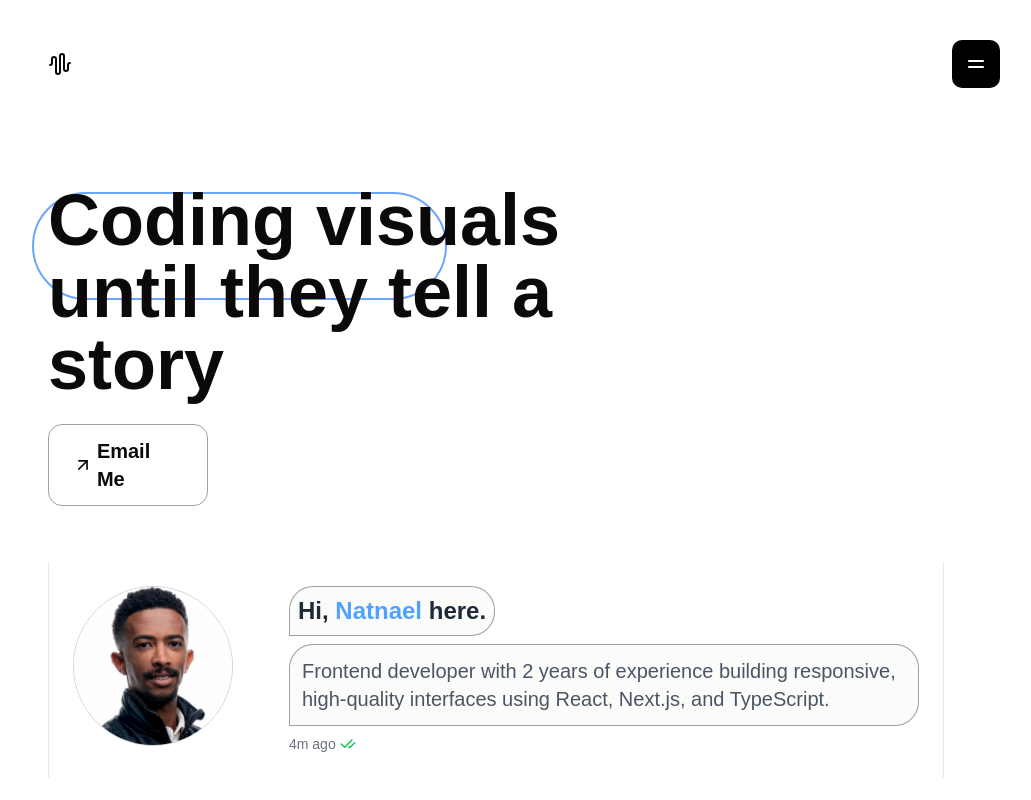
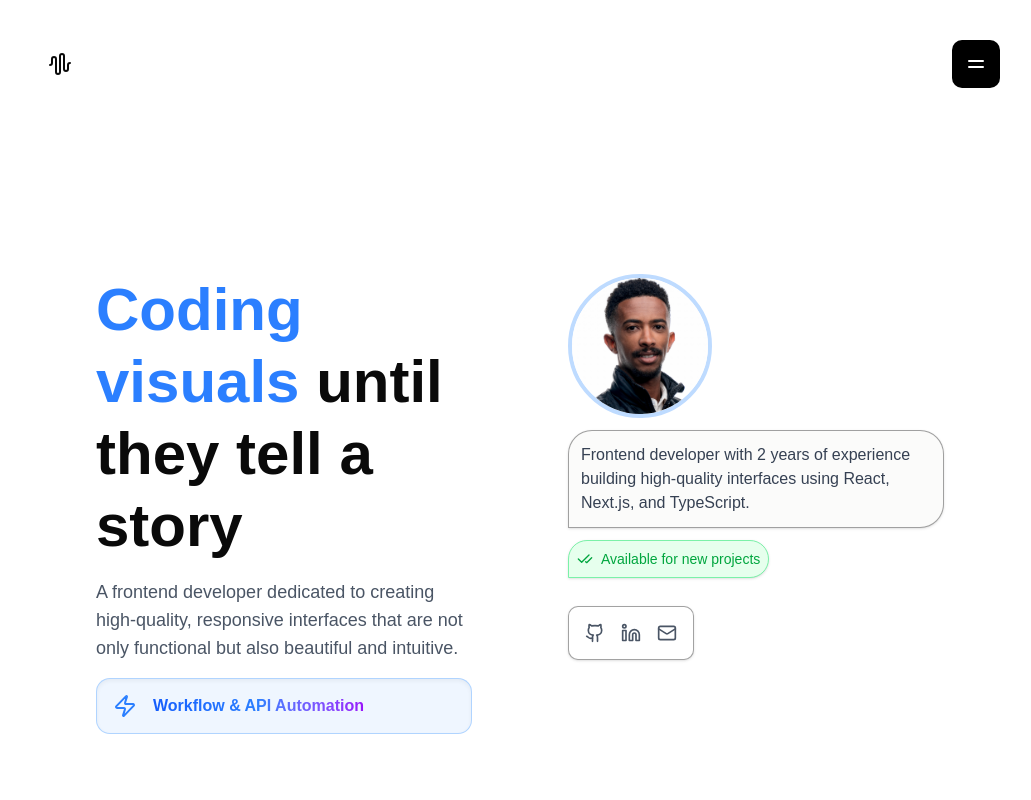
Before and after one commit to NatnaelDemelash/Nat.dev, a Next.js app: page / in a window 1280 px wide. Shown: the top 800 px of the page, without its empty margins (120-1151 px from the left). Built offline with nearby package versions, Linux system fonts and the light colour scheme; a web font is replaced by a local one.

Commit message:
refactor(hero): redesign hero section with two-column layout and chat-style profile

```diff
--- /dev/null
+++ b/components/RotatingText.tsx
@@ -0,0 +1,71 @@
+'use client';
+
+import React, { useState, useEffect } from 'react';
+import {
+  Code,
+  Zap,
+  BrainCircuit,
+  LayoutPanelLeft,
+  ServerCog,
+} from 'lucide-react';
+
+const ROTATING_CONTENT = [
+  {
+    icon: <Code size={24} className="text-blue-500" />,
+    text: 'Full-Stack Development',
+  },
+  {
+    icon: <Zap size={24} className="text-blue-500" />,
+    text: 'Workflow & API Automation',
+  },
+  {
+    icon: <BrainCircuit size={24} className="text-blue-500" />,
+    text: 'AI-Powered Integrations',
+  },
+  {
+    icon: <LayoutPanelLeft size={24} className="text-blue-500" />,
+    text: 'Responsive UI/UX Design',
+  },
+  {
+    icon: <ServerCog size={24} className="text-blue-500" />,
+    text: 'Backend Development',
+  },
+];
+
+const RotatingText = () => {
+  const [currentIndex, setCurrentIndex] = useState(0);
+
+  useEffect(() => {
+    const interval = setInterval(() => {
+      setCurrentIndex((prev) => (prev + 1) % ROTATING_CONTENT.length);
+    }, 4000);
+    return () => clearInterval(interval);
+  }, []);
+
+  return (
+    <div className="relative flex h-12 md:h-14 w-full max-w-md items-center justify-center overflow-hidden rounded-xl border border-blue-400/40 bg-blue-50 px-5 md:px-6 py-3 shadow-inner">
+      {ROTATING_CONTENT.map((item, index) => (
+        <div
+          key={index}
+          className={`absolute flex w-full items-center gap-3 md:gap-4 transition-all duration-700 ease-in-out ${
+            index === currentIndex
+              ? 'translate-y-0 opacity-100'
+              : 'translate-y-full opacity-0'
+          }`}
+        >
+          {/* Icon */}
+          <div className="ml-4 flex-shrink-0 transition-transform duration-300 hover:scale-110">
+            {item.icon}
+          </div>
+
+          {/* Gradient Text */}
+          <span className="bg-gradient-to-r from-blue-600 via-blue-500 to-purple-600 bg-clip-text text-left text-sm md:text-base font-semibold text-transparent">
+            {item.text}
+          </span>
+        </div>
+      ))}
+    </div>
+  );
+};
+
+export default RotatingText;
--- a/sections/Hero.tsx
+++ b/sections/Hero.tsx
@@ -1,58 +1,72 @@
-import { ArrowUpRight, Check, CheckCheck } from 'lucide-react';
+'use client';
+
+import { CheckCheck } from 'lucide-react';
 import Image from 'next/image';
-
 import profile from '@/public/profile.png';
 import { SocialLinks } from '@/components/SocialLinks';
+import RotatingText from '@/components/RotatingText';
 
 export default function Hero() {
   return (
-    <section className="h-screen mt-20 flex flex-col space-y-6" id="#hero">
-      <div className="relative">
-        <h1 className="text-4xl md:text-6xl lg:text-7xl font-semibold max-w-2xl relative z-10">
-          Coding visuals until they tell a story
-        </h1>
-        <div className="hidden md:block absolute -left-4 top-2 w-[44%] h-[50%]  border-2 border-blue-500 rounded-full opacity-70 transform  z-0" />
-      </div>
-      {/* link */}
-      <a
-        href="mailto:natnael.dev101@gmail.com"
-        className="w-[160px] flex items-center gap-x-1 border border-[#4040407c]  rounded-xl px-6 py-3 hover:bg-blue-50 transition-colors"
-      >
-        <ArrowUpRight size={20} />
-        <span className="text-xl font-semibold cursor-pointer">Email Me</span>
-      </a>
+    <section
+      className="min-h-screen flex flex-col justify-center px-4 md:px-8 lg:px-12 py-4"
+      id="hero"
+    >
+      <div className="flex flex-col lg:flex-row items-start justify-between gap-10 lg:gap-24">
+        {/* Left Column */}
+        <div className="flex-1 max-w-2xl text-center lg:text-left space-y-4">
+          <h1 className="text-6xl font-bold leading-[1.1] md:leading-[1.15] lg:leading-[1.2]">
+            <span className="text-blue-500">Coding visuals</span> until they
+            tell a story
+          </h1>
+          <p className="text-base md:text-lg text-gray-600 max-w-md mx-auto lg:mx-0">
+            A frontend developer dedicated to creating high-quality, responsive
+            interfaces that are not only functional but also beautiful and
+            intuitive.
+          </p>
 
-      {/* Profile Card with Avatar */}
-      <div className="max-w-4xl p-6 border-x border-slate-200 mt-8">
-        <div className="flex flex-col sm:flex-row items-start gap-4">
-          {/* Avatar Circle */}
-          <div className="flex-shrink-0">
-            <div className="w-40 h-40 md:mr-10 rounded-full  bg-blue-100 border border-gray-300 flex items-center justify-center overflow-hidden hover:border-2 hover:border-blue-300">
-              {/* <span className="text-2xl font-bold text-blue-500">N</span> */}
-              <Image alt="profile pic" src={profile} />
+          {/* Rotating Features */}
+          <div className="flex justify-center lg:justify-start mt-4">
+            <div className="flex-1 min-w-[220px] max-w-sm">
+              <RotatingText />
+            </div>
+          </div>
+        </div>
+
+        {/* Right Column: Avatar + Chat Bubbles */}
+        <div className="flex-1 flex flex-col items-center lg:items-start gap-3 w-full max-w-md">
+          {/* Avatar */}
+          <div className="w-32 h-32 md:w-36 md:h-36 rounded-full overflow-hidden border-4 border-blue-200">
+            <Image
+              alt="profile pic"
+              src={profile}
+              width={144}
+              height={144}
+              className="w-full h-full object-cover"
+            />
+          </div>
+
+          {/* Chat Bubbles */}
+          <div className="flex flex-col space-y-3 w-full">
+            <div className="self-start bg-[#FBFBFA] border border-[#4040407c] p-3 rounded-3xl rounded-bl-none shadow-sm">
+              <p className="text-gray-700 text-sm md:text-base">
+                Frontend developer with 2 years of experience building
+                high-quality interfaces using React, Next.js, and TypeScript.
+              </p>
+            </div>
+
+            <div className="self-start flex items-center gap-2 bg-[#e6ffed] border border-green-300 p-2 rounded-3xl rounded-bl-none shadow-sm text-green-600 text-sm font-medium">
+              <CheckCheck className="w-4 h-4" />
+              <span>Available for new projects</span>
             </div>
           </div>
 
-          <div className="flex-1 space-y-2">
-            <h1 className="text-2xl font-bold text-gray-800  bg-[#FBFBFA] border border-[#4040407c] w-fit p-2 rounded-3xl rounded-bl-none">
-              Hi, <span className="text-blue-400">Natnael</span> here.
-            </h1>
-            <p className="text-gray-600 text-xl bg-[#FBFBFA] border border-[#4040407c] w-fit p-3 rounded-3xl rounded-bl-none">
-              Frontend developer with 2 years of experience building responsive,
-              high-quality interfaces using React, Next.js, and TypeScript.
-            </p>
-
-            {/* Timestamp with double checkmark */}
-            <div className="flex items-center text-sm text-gray-500">
-              <span className="mr-1">4m ago</span>
-              <div className="flex items-center">
-                <CheckCheck className="w-4 h-4 text-green-500" />
-              </div>
-            </div>
+          {/* Social Links */}
+          <div className="mt-4 flex gap-4">
+            <SocialLinks />
           </div>
         </div>
       </div>
-      <SocialLinks />
     </section>
   );
 }
```
